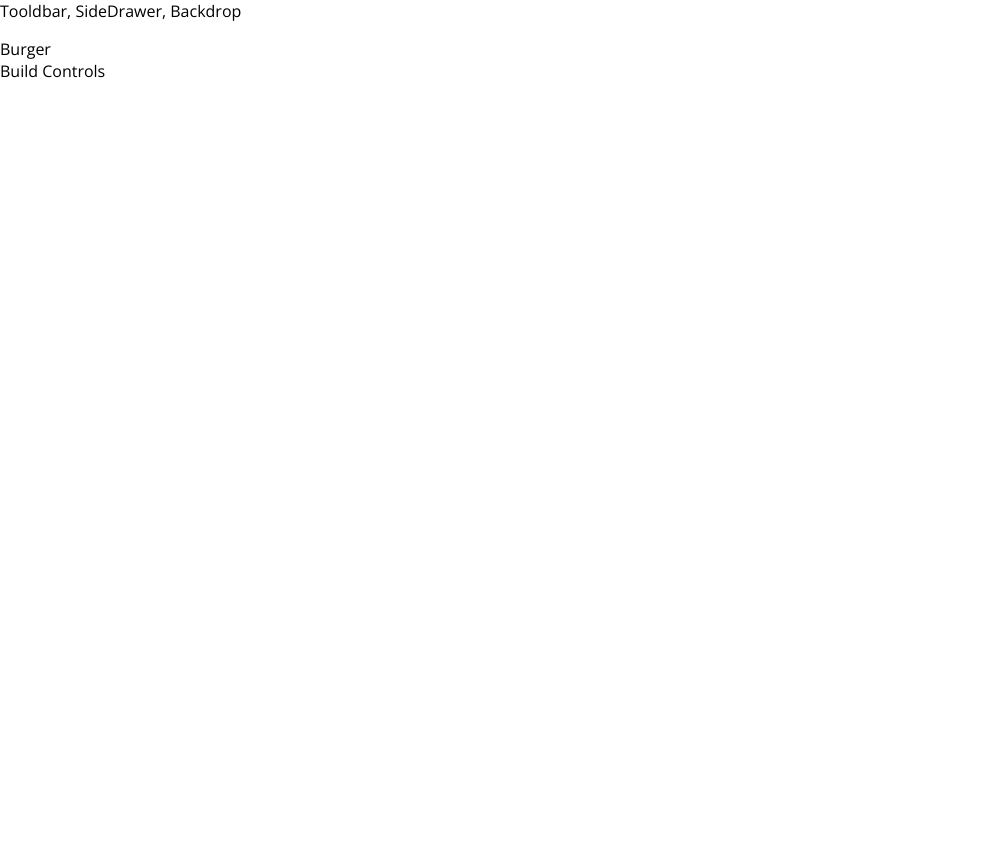
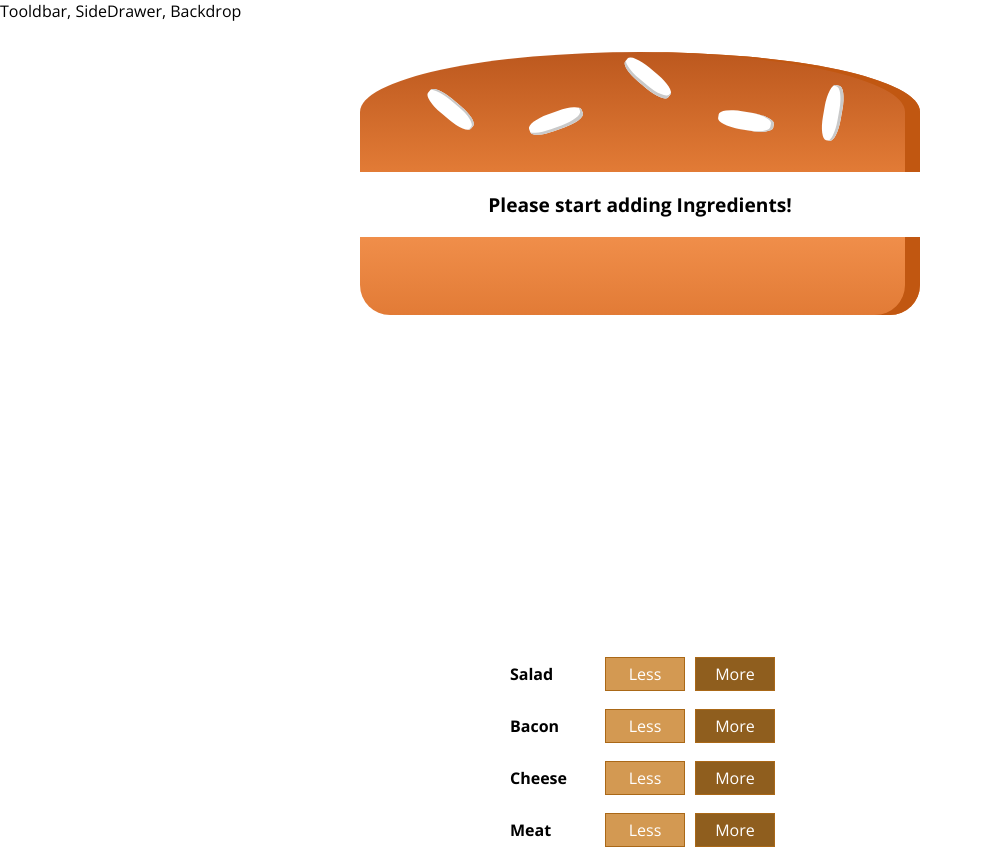
Before and after one commit to awebbdev/burger-builder, a React (Create React App) app: page / in a window 1280 px wide. Shown: the whole page, without its empty margins (0-983 px from the left). Before the commit the page ends 800 px from the top, so only its background shows below. Built offline with nearby package versions, Linux system fonts and the light colour scheme.

Commit message:
Added Burder and Build Controls

```diff
--- a/package.json
+++ b/package.json
@@ -6,6 +6,7 @@
     "@testing-library/jest-dom": "^4.2.4",
     "@testing-library/react": "^9.5.0",
     "@testing-library/user-event": "^7.2.1",
+    "prop-types": "^15.7.2",
     "react": "^16.13.1",
     "react-dom": "^16.13.1",
     "react-scripts": "3.4.1"
--- /dev/null
+++ b/src/components/Burger/BuildControls/BuildControl/BuildControl.js
@@ -0,0 +1,13 @@
+import React from 'react';
+
+import classes from './BuildControl.module.css';
+
+const buildControl = (props) => (
+    <div className={classes.BuildControl}>
+        <div className={classes.Label}>{props.label}</div>
+        <button className={classes.Less}>Less</button>
+        <button className={classes.More}>More</button>
+    </div>
+);
+
+export default buildControl;
--- /dev/null
+++ b/src/components/Burger/BuildControls/BuildControl/BuildControl.module.css
@@ -0,0 +1,56 @@
+.BuildControl {
+    display: flex;
+    justify-content: space-between;
+    align-items: center;
+    margin: 5px 0;
+}
+
+.BuildControl button {
+    display: block;
+    font: inherit;
+    padding: 5px;
+    margin: 0 5px;
+    width: 80px;
+    border: 1px solid #AA6817;
+    cursor: pointer;
+    outline: none;
+}
+
+.BuildControl button:disabled {
+    background-color: #AC9980;
+    border: 1px solid #7E7365;
+    color: #ccc;
+    cursor: default;
+}
+
+.BuildControl button:hover:disabled {
+    background-color: #AC9980;
+    color: #ccc;
+    cursor: not-allowed;
+}
+
+.Label {
+    padding: 10px;
+    font-weight: bold;
+    width: 80px;
+}
+
+.BuildControl .Less {
+    background-color: #D39952;
+    color: white;
+}
+
+.BuildControl .More {
+    background-color: #8F5E1E;
+    color: white;
+}
+
+.BuildControl .Less:hover, .BuildControl .Less:active {
+    background-color: #DAA972;
+    color: white;
+}
+
+.BuildControl .More:hover,.BuildControl .More:active {
+    background-color: #99703F;
+    color: white;
+}
--- /dev/null
+++ b/src/components/Burger/BuildControls/BuildControls.js
@@ -0,0 +1,23 @@
+import React from 'react';
+
+import classes from './BuildControls.module.css';
+import BuildControl from './BuildControl/BuildControl';
+
+const controls = [
+    {label: 'Salad', type: 'salad'},
+    {label: 'Bacon', type: 'bacon'},
+    {label: 'Cheese', type: 'cheese'},
+    {label: 'Meat', type: 'meat'},
+]
+
+const buildControls = (props) => (
+    <div>
+        <div className={classes.BuildControls}>
+            {controls.map(ctrl => (
+                <BuildControl key={ctrl.label} label={ctrl.label} />
+            ))}
+        </div>
+    </div>
+);
+
+export default buildControls;
--- /dev/null
+++ b/src/components/Burger/BuildControls/BuildControls.module.css
@@ -0,0 +1,9 @@
+.BuildControls {
+    width: 100%;
+    display: flex;
+    flex-flow: column;
+    align-items: center;
+    box-shadow: 0 2px 2px #ccc;
+    margin: auto;
+    padding: 10px 0;
+}
--- a/src/components/Burger/Burger.js
+++ b/src/components/Burger/Burger.js
@@ -0,0 +1,26 @@
+import React from 'react';
+
+import classes from './Burger.module.css';
+import BurgerIngredient from './BurgerIngredient/BurgerIngredient';
+
+const burger = ( props ) => {
+    let transformedIngredients = Object.keys(props.ingredients)
+        .map(igKey => {
+            return [...Array(props.ingredients[igKey])].map((_, i) => {
+                return <BurgerIngredient key={igKey + i} type={igKey} />
+            });
+        })
+        .reduce((arr, el) => {
+            return arr.concat(el)
+        }, []);
+    console.log(transformedIngredients);
+    return(
+        <div className={classes.Burger}>
+            <BurgerIngredient type='bread-top' />
+            {transformedIngredients.length > 0 ? transformedIngredients : <p>Please start adding Ingredients!</p>}
+            <BurgerIngredient type='bread-bottom' />
+        </div>
+    );
+}
+
+export default burger;
--- /dev/null
+++ b/src/components/Burger/Burger.module.css
@@ -0,0 +1,27 @@
+.Burger {
+    width: 100%;
+    margin: auto;
+    height: 250px;
+    overflow: auto;
+    text-align: center;
+    font-weight: bold;
+    font-size: 1.2rem;
+}
+@media (min-width: 500px) and (min-height: 400px) {
+    .Burger {
+        width: 350px;
+        height: 300px;
+    }
+}
+@media (min-width: 500px) and (min-height: 401px) {
+    .Burger {
+        width: 450px;
+        height: 400px;
+    }
+}
+@media (min-width: 1000px) and (min-height: 700px) {
+    .Burger {
+        width: 700px;
+        height: 600px;
+    }
+}
--- a/src/components/Burger/BurgerIngredient/BurgerIngredient.js
+++ b/src/components/Burger/BurgerIngredient/BurgerIngredient.js
@@ -1,11 +1,12 @@
-import React from 'react';
+import React, { Component}  from 'react';
 import PropTypes from 'prop-types';
 import classes from './BurgerIngredient.module.css';
 
-const burgerIngredient = ( props ) => {
+class BurgerIngredient extends Component {
+    render() {
         let ingredient = null;
 
-    switch (props.type) {
+        switch (this.props.type) {
             case ('bread-bottom'):
                 ingredient = <div className={classes.BreadBottom}></div>;
                 break;
@@ -34,9 +35,10 @@ const burgerIngredient = ( props ) => {
         }
         return ingredient;
     }
+}
 
-burgerIngredient.propTypes = {
+BurgerIngredient.propTypes = {
     type: PropTypes.string
 }
 
-export default burgerIngredient;
+export default BurgerIngredient;
--- a/src/containers/BurgerBuilder/BurgerBuilder.js
+++ b/src/containers/BurgerBuilder/BurgerBuilder.js
@@ -1,13 +1,24 @@
 import React, { Component } from 'react';
 
-import Aux from '../../hoc/Auxillary'
+import Aux from '../../hoc/Auxillary';
+import Burger from '../../components/Burger/Burger';
+import BuildControls from'../../components/Burger/BuildControls/BuildControls';
 
 class BurgerBuilder extends Component {
+    state = {
+        ingredients: {
+            salad: 0,
+            bacon: 0,
+            cheese: 0,
+            meat: 0
+        }
+    }
+
     render() {
         return (
             <Aux>
-                <div>Burger</div>
-                <div>Build Controls</div>
+                <Burger ingredients={this.state.ingredients} />
+                <BuildControls />
             </Aux>
         );
     }
```
Lines whose indentation alone changed are shown as unchanged.
